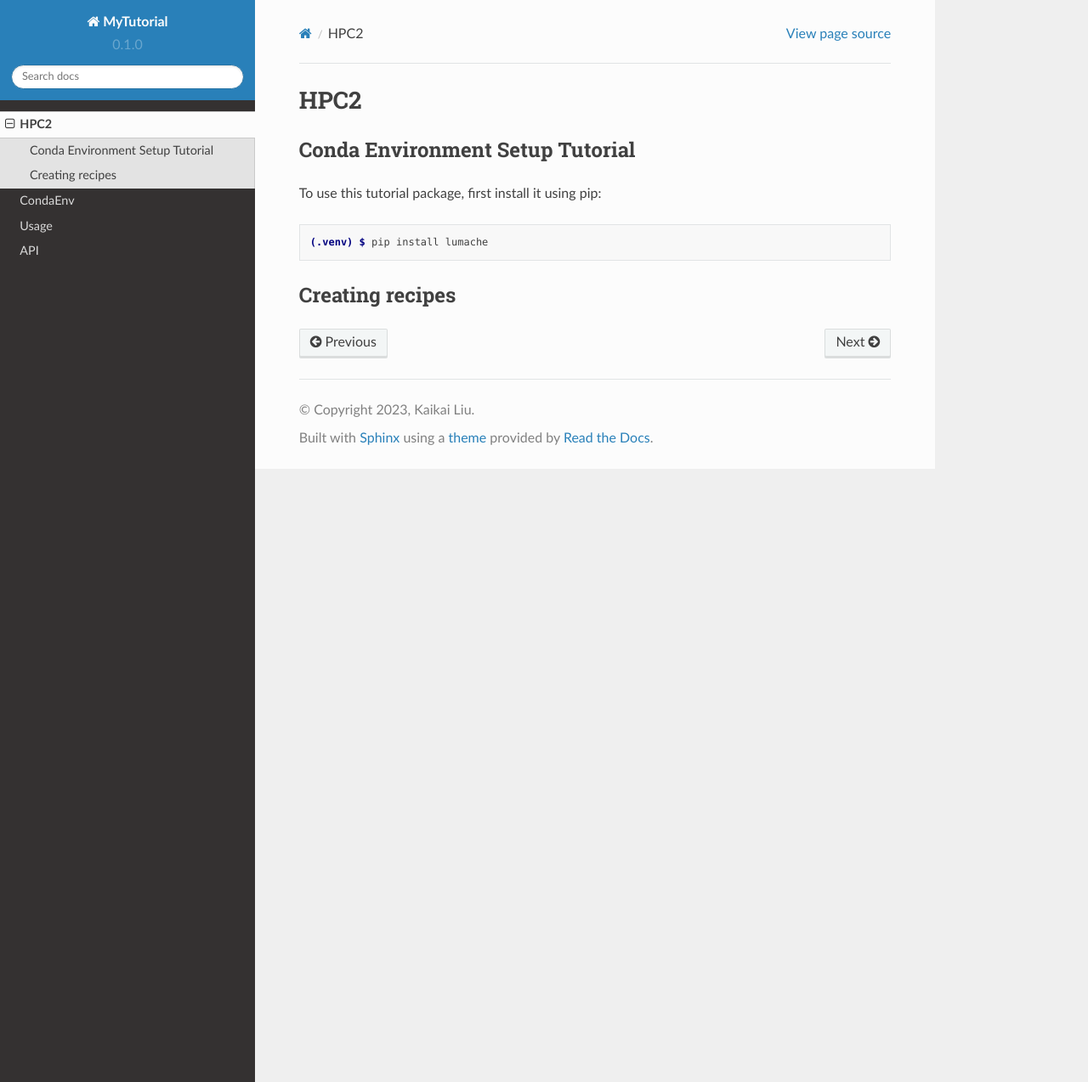
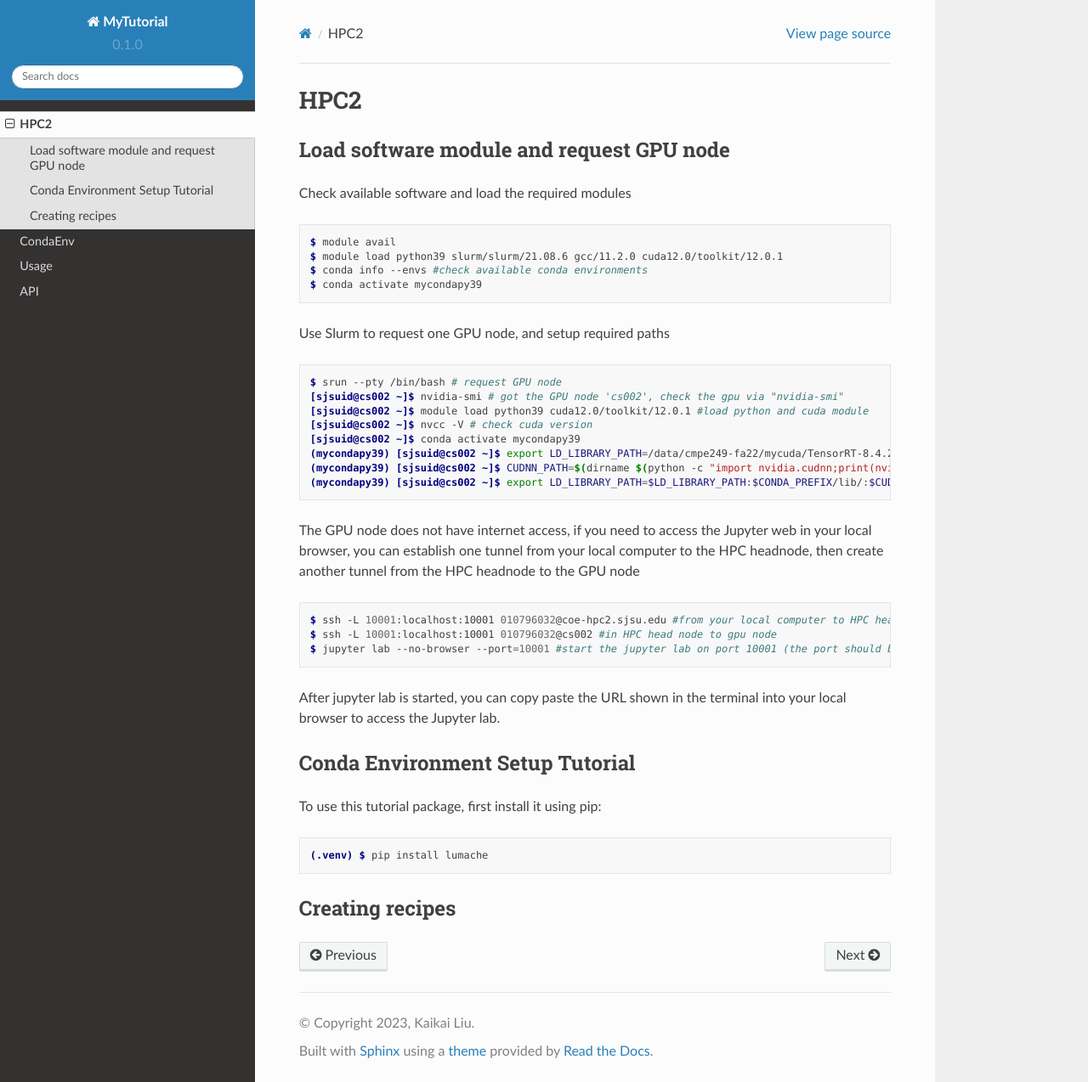
Before and after one commit to lkk688/mytutorial, a Sphinx documentation site: the page built from docs/source/HPC2.rst, in a window 1280 px wide and 1274 px high. Shown: the whole window at 85% size. Built offline with Sphinx 7.4.7 and the Read the Docs theme 2.0.0, drawn with Linux system fonts in a browser that asks for light colours.

Commit message:
Update HPC2.rst

```diff
--- a/docs/source/HPC2.rst
+++ b/docs/source/HPC2.rst
@@ -2,6 +2,41 @@ HPC2
 =====
 
 .. _setup:
+
+Load software module and request GPU node
+------------
+
+Check available software and load the required modules
+
+.. code-block:: console
+
+   $ module avail
+   $ module load python39 slurm/slurm/21.08.6 gcc/11.2.0 cuda12.0/toolkit/12.0.1
+   $ conda info --envs #check available conda environments
+   $ conda activate mycondapy39
+
+Use Slurm to request one GPU node, and setup required paths
+
+.. code-block:: console
+
+   $ srun --pty /bin/bash # request GPU node
+   [sjsuid@cs002 ~]$ nvidia-smi # got the GPU node 'cs002', check the gpu via "nvidia-smi"
+   [sjsuid@cs002 ~]$ module load python39 cuda12.0/toolkit/12.0.1 #load python and cuda module
+   [sjsuid@cs002 ~]$ nvcc -V # check cuda version
+   [sjsuid@cs002 ~]$ conda activate mycondapy39
+   (mycondapy39) [sjsuid@cs002 ~]$ export LD_LIBRARY_PATH=/data/cmpe249-fa22/mycuda/TensorRT-8.4.2.4/lib:$LD_LIBRARY_PATH #add tensorrt library if needed
+   (mycondapy39) [sjsuid@cs002 ~]$ CUDNN_PATH=$(dirname $(python -c "import nvidia.cudnn;print(nvidia.cudnn.__file__)")) #get cudnn path
+   (mycondapy39) [sjsuid@cs002 ~]$ export LD_LIBRARY_PATH=$LD_LIBRARY_PATH:$CONDA_PREFIX/lib/:$CUDNN_PATH/lib #add cudnn path (only needed for Tensorflow)
+
+The GPU node does not have internet access, if you need to access the Jupyter web in your local browser, you can establish one tunnel from your local computer to the HPC headnode, then create another tunnel from the HPC headnode to the GPU node
+
+.. code-block:: console
+
+   $ ssh -L 10001:localhost:10001 010796032@coe-hpc2.sjsu.edu #from your local computer to HPC headnode, you can use any port number (10001)
+   $ ssh -L 10001:localhost:10001 010796032@cs002 #in HPC head node to gpu node
+   $ jupyter lab --no-browser --port=10001 #start the jupyter lab on port 10001 (the port should be the same port used for tunnel)
+
+After jupyter lab is started, you can copy paste the URL shown in the terminal into your local browser to access the Jupyter lab.
 
 Conda Environment Setup Tutorial
 ------------
```
